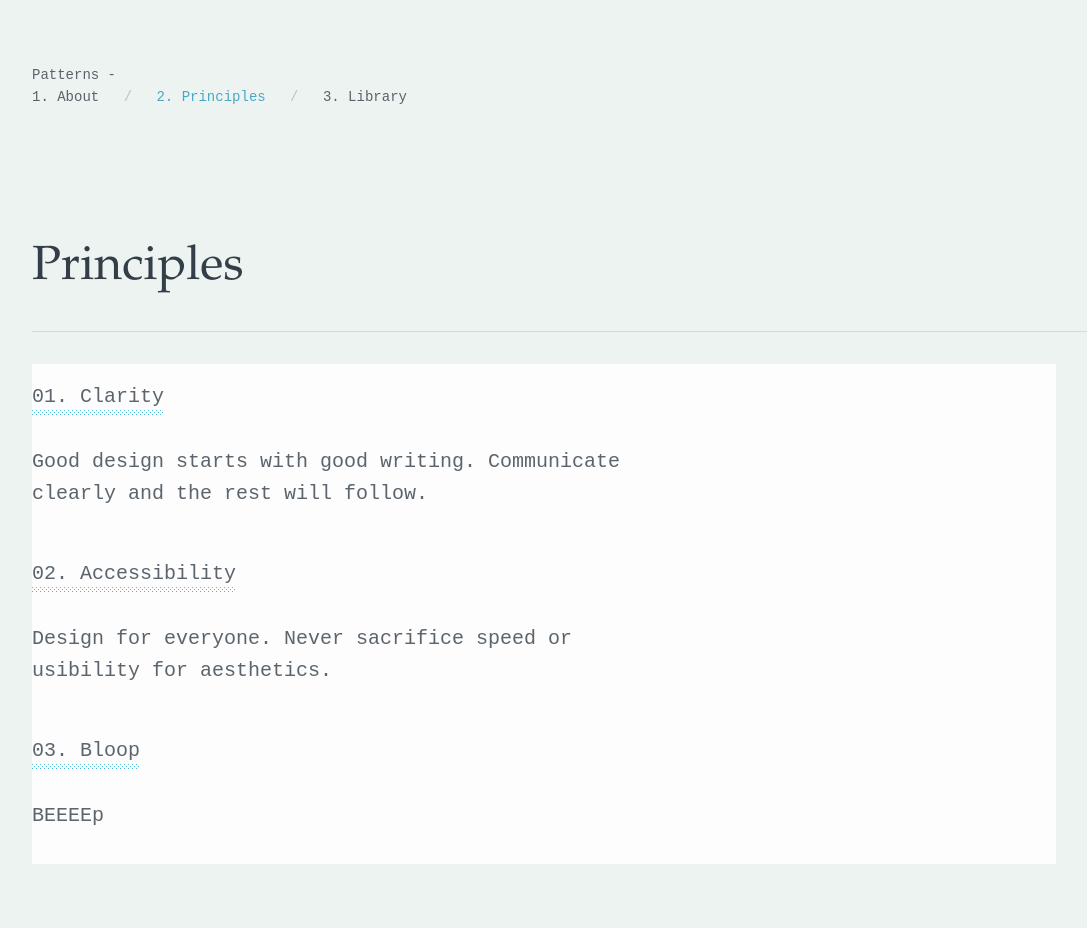
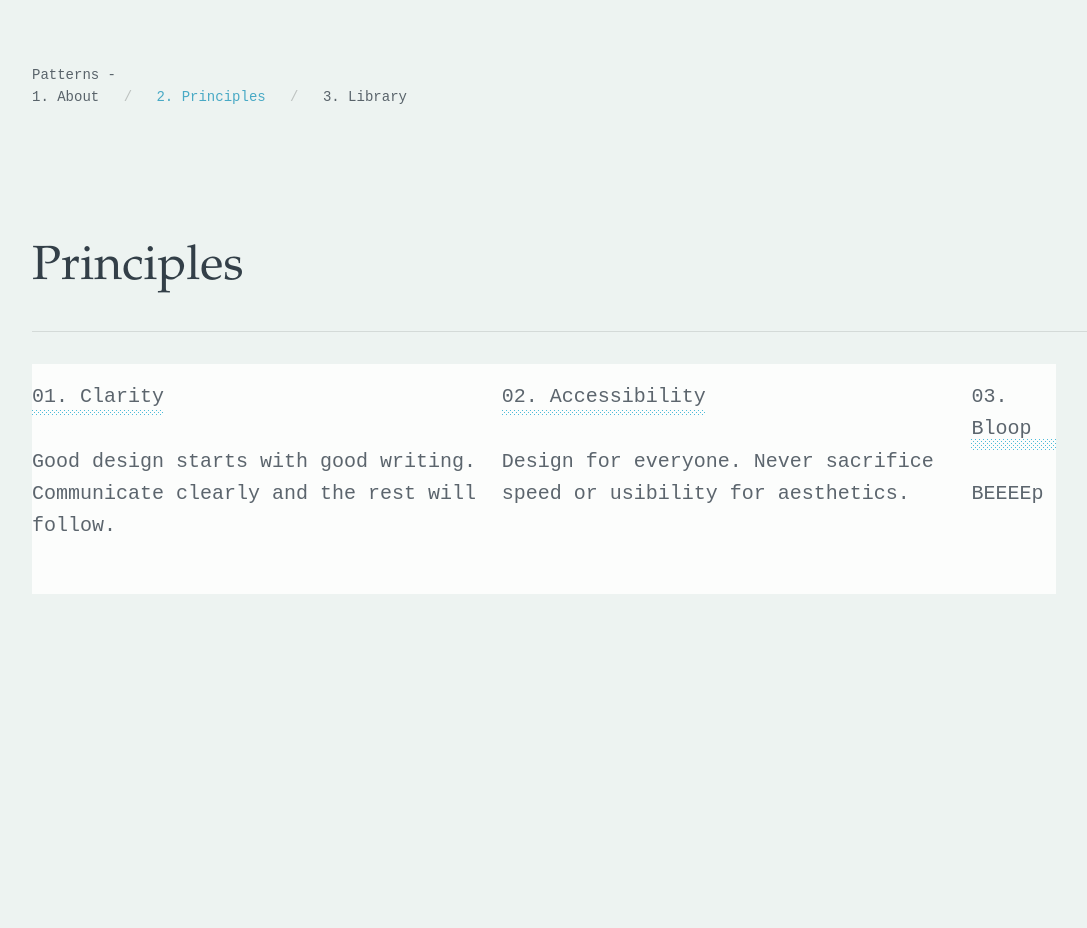
Before and after one commit to wearepatterns/wearepatterns.github.io, a Jekyll site: the page built from principles.markdown, in a window 1280 px wide. Shown: the whole page, without its empty margins (32-1119 px from the left). Built offline with Jekyll 4.4.1, drawn with Linux system fonts in a browser that asks for light colours; after the commit the page ends 900 px from its top, so only the background shows below that.

Commit message:
Update pl.html

```diff
--- a/_layouts/pl.html
+++ b/_layouts/pl.html
@@ -4,8 +4,7 @@ layout: default
 
 <h1 class="f3 f2-ns f1-l four fw5 lh-title measure-narrow garamond ">{{ page.title }}</h1>
 <section class="mt4 mt4-l pt3 pt4-l f5 f4-l lh-copy bt b--black-10 bc mw9">
-    <div class="flex-ns flex-m flex-l bg-white-80 mw8"><!--class="flex mw8"-->
-        <div>
+    <div class="flex-m flex-l bg-white-80 mw8"><!--class="flex mw8"-->
         {% for principle in page.principles %}
         <div class="mt0-ns mb4">
             <h2 class="f5 f4-l normal dots">{{ principle.title }}</h2>
```
